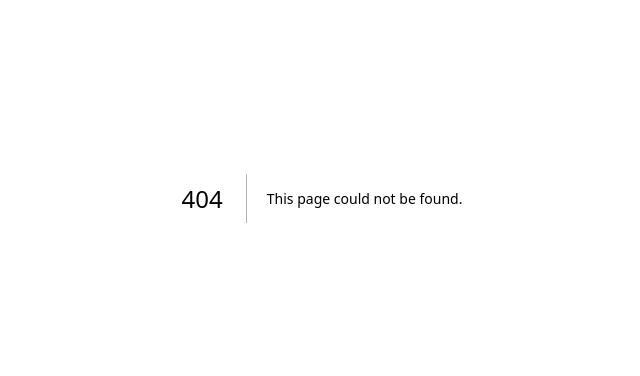
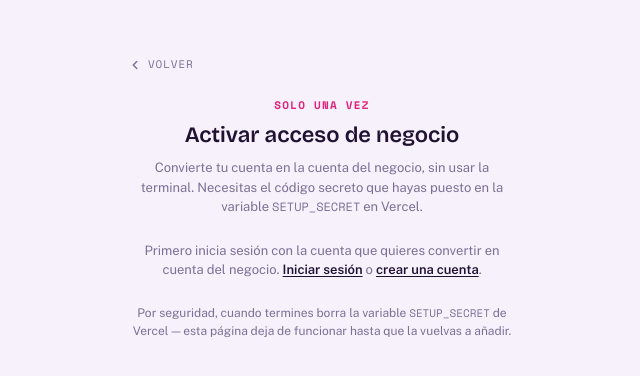
Before and after one commit to mateo333-ship/tarjeta-de-fidelidad, a Next.js app: page /negocio/activar in a window 1280 px wide. Before the commit this address had no page. Shown: the part 202-578 px from the top of the page, without its empty margins (318-958 px from the left). Built offline with nearby package versions, Linux system fonts and the light colour scheme; no server answers.

Commit message:
Add files via upload

```diff
--- /dev/null
+++ b/src/app/api/setup/promote/route.ts
@@ -0,0 +1,48 @@
+import { NextResponse } from "next/server";
+import { getAuthedUser } from "@/lib/authServer";
+import { adminAuth } from "@/lib/firebaseAdmin";
+
+// One-time, self-service alternative to scripts/setMerchant.mjs — for
+// people setting this up without a terminal. It only does one thing: if
+// the caller is signed in AND supplies the exact SETUP_SECRET set in the
+// project's environment variables, it grants their OWN account the
+// `merchant: true` claim. It can never touch another account (the uid
+// always comes from the caller's own verified ID token, never from the
+// request body), and it does nothing at all unless SETUP_SECRET is set —
+// so once you're done using it, delete that environment variable in
+// Vercel and this route permanently stops accepting anyone.
+export const dynamic = "force-dynamic";
+
+export async function POST(request: Request) {
+  const user = await getAuthedUser(request);
+  if (!user) {
+    return NextResponse.json({ error: "No has iniciado sesión." }, { status: 401 });
+  }
+
+  const expected = process.env.SETUP_SECRET;
+  if (!expected) {
+    return NextResponse.json(
+      {
+        error:
+          "Esta función está desactivada: falta la variable de entorno SETUP_SECRET. Añádela en Vercel (cualquier texto secreto que elijas) y vuelve a intentarlo.",
+      },
+      { status: 400 },
+    );
+  }
+
+  let secret = "";
+  try {
+    const body = await request.json();
+    secret = typeof body?.secret === "string" ? body.secret : "";
+  } catch {
+    // no body / invalid JSON — treated as a wrong secret below
+  }
+
+  if (!secret || secret !== expected) {
+    return NextResponse.json({ error: "Código incorrecto." }, { status: 403 });
+  }
+
+  await adminAuth().setCustomUserClaims(user.uid, { merchant: true });
+
+  return NextResponse.json({ ok: true });
+}
--- /dev/null
+++ b/src/app/negocio/activar/page.tsx
@@ -0,0 +1,115 @@
+"use client";
+
+import { useState } from "react";
+import { useRouter } from "next/navigation";
+import Link from "next/link";
+import BackButton from "@/components/BackButton";
+import { useAuthUser } from "@/lib/useAuthUser";
+
+// Self-service, no-terminal alternative to scripts/setMerchant.mjs: turns
+// the currently signed-in account into a merchant account, given the
+// SETUP_SECRET set in the project's environment variables. Meant to be
+// used exactly once, by the business owner, right after setting up
+// Firebase — see SETUP.md.
+export default function ActivarNegocioPage() {
+  const router = useRouter();
+  const { user, loading } = useAuthUser();
+  const [secret, setSecret] = useState("");
+  const [submitting, setSubmitting] = useState(false);
+  const [error, setError] = useState<string | null>(null);
+
+  async function handleSubmit(e: React.FormEvent) {
+    e.preventDefault();
+    if (!user) return;
+    setError(null);
+    setSubmitting(true);
+    try {
+      const idToken = await user.getIdToken();
+      const res = await fetch("/api/setup/promote", {
+        method: "POST",
+        headers: {
+          "Content-Type": "application/json",
+          Authorization: `Bearer ${idToken}`,
+        },
+        body: JSON.stringify({ secret }),
+      });
+      const data = (await res.json().catch(() => ({}))) as { error?: string };
+      if (!res.ok) {
+        setError(data.error ?? "No se pudo activar. Inténtalo de nuevo.");
+        setSubmitting(false);
+        return;
+      }
+      // Force-refresh the ID token so the new merchant claim is picked up
+      // immediately, without asking the person to log out and back in.
+      await user.getIdTokenResult(true);
+      router.push("/negocio");
+    } catch {
+      setError("No se pudo activar. Comprueba tu conexión e inténtalo de nuevo.");
+      setSubmitting(false);
+    }
+  }
+
+  return (
+    <main className="mx-auto flex w-full max-w-[420px] flex-1 flex-col justify-center gap-6 px-4 py-10">
+      <BackButton />
+      <div className="flex flex-col gap-1.5 text-center">
+        <p className="font-data text-[11px] font-bold uppercase tracking-[0.11em] text-stamp">
+          Solo una vez
+        </p>
+        <h1 className="font-display text-[22px] font-semibold">Activar acceso de negocio</h1>
+        <p className="text-[13px] text-muted">
+          Convierte tu cuenta en la cuenta del negocio, sin usar la terminal.
+          Necesitas el código secreto que hayas puesto en la variable{" "}
+          <code className="font-data text-[12px]">SETUP_SECRET</code> en Vercel.
+        </p>
+      </div>
+
+      {loading ? null : !user ? (
+        <p className="text-center text-[13px] text-muted">
+          Primero inicia sesión con la cuenta que quieres convertir en cuenta
+          del negocio.{" "}
+          <Link href="/login" className="font-semibold text-ink underline underline-offset-2">
+            Iniciar sesión
+          </Link>{" "}
+          o{" "}
+          <Link href="/join" className="font-semibold text-ink underline underline-offset-2">
+            crear una cuenta
+          </Link>
+          .
+        </p>
+      ) : (
+        <form onSubmit={handleSubmit} className="flex flex-col gap-3.5">
+          <p className="text-center text-[12.5px] text-muted">
+            Sesión iniciada como <span className="font-semibold text-ink">{user.email}</span>
+          </p>
+          <label className="flex flex-col gap-1.5 text-[12.5px] font-semibold text-muted">
+            Código secreto (SETUP_SECRET)
+            <input
+              required
+              type="text"
+              value={secret}
+              onChange={(e) => setSecret(e.target.value)}
+              className="rounded-[10px] border border-line bg-surface px-3 py-2.5 text-[14px] text-ink"
+            />
+          </label>
+
+          {error && <p className="text-[12.5px] text-stamp">{error}</p>}
+
+          <button
+            type="submit"
+            disabled={submitting}
+            className="btn-primary mt-1 rounded-xl px-4 py-3 text-[14.5px] font-semibold"
+          >
+            {submitting ? "Activando…" : "Activar mi cuenta"}
+          </button>
+        </form>
+      )}
+
+      <p className="text-center text-[12px] text-muted">
+        Por seguridad, cuando termines borra la variable{" "}
+        <code className="font-data text-[11px]">SETUP_SECRET</code> de Vercel
+        — esta página deja de funcionar hasta que la vuelvas a añadir.
+      </p>
+    </main>
+  );
+}
--- a/src/app/negocio/login/page.tsx
+++ b/src/app/negocio/login/page.tsx
@@ -2,6 +2,7 @@
 
 import { useState } from "react";
 import { useRouter } from "next/navigation";
+import Link from "next/link";
 import { signInWithEmailAndPassword, signOut } from "firebase/auth";
 import { getAuthClient } from "@/lib/firebase";
 import BackButton from "@/components/BackButton";
@@ -94,6 +95,13 @@ export default function NegocioLoginPage() {
           {submitting ? "Entrando…" : "Entrar"}
         </button>
       </form>
+
+      <p className="text-center text-[12.5px] text-muted">
+        ¿Primera vez configurando el negocio?{" "}
+        <Link href="/negocio/activar" className="font-semibold text-ink underline underline-offset-2">
+          Actívalo aquí
+        </Link>
+      </p>
     </main>
   );
 }
```
Also changed, not shown: 1 other file (tests, documents, lock files or other folders).
